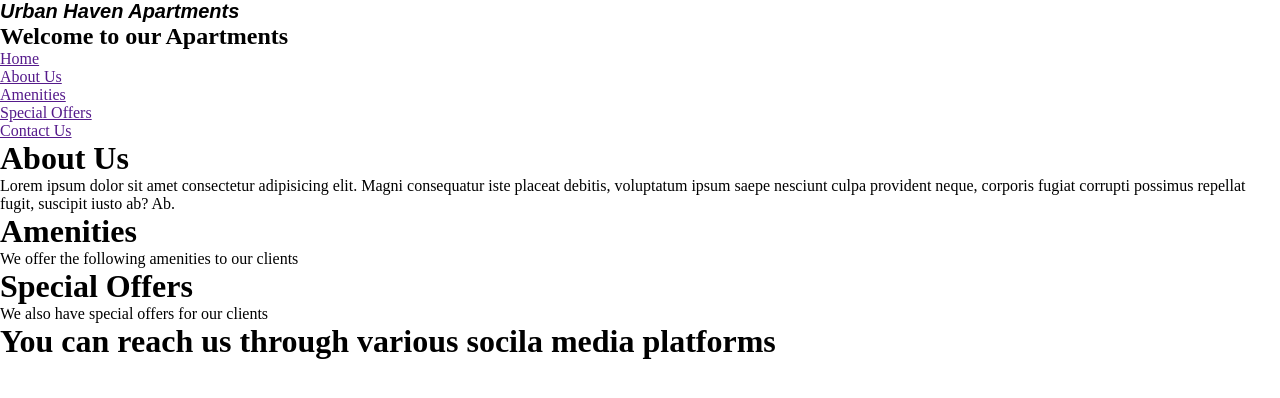
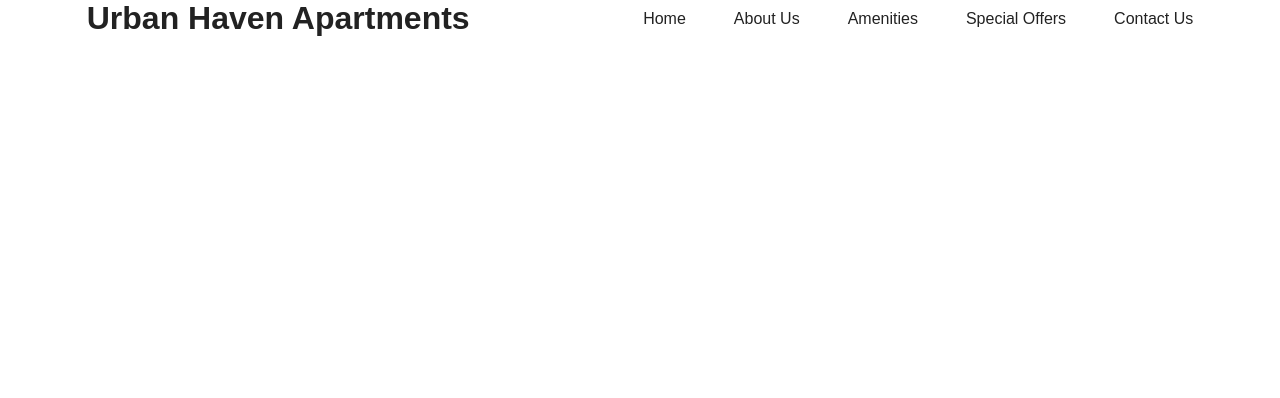
Before and after one commit to Sennyruth/Urban-Haven-Apartments, a plain HTML site: page index.html in a window 1280 px wide. Drawn offline with Linux system fonts and the light colour scheme.

Commit message:
add header

```diff
--- a/index.html
+++ b/index.html
@@ -1,30 +1,32 @@
-<!DOCTYPE html>
+<!doctype html>
 <html lang="en">
   <head>
-    <meta charset="UTF-8">
-    <meta name="viewport" content="width=device-width, initial-scale=1.0">
-    <link rel="stylesheet" href="style.css">
+    <meta charset="UTF-8" />
+    <meta name="viewport" content="width=device-width, initial-scale=1.0" />
+    <link rel="stylesheet" href="style.css" />
     <title>Urban Haven Apartments</title>
   </head>
   <body>
-   <h1 class="subtitle1">Urban Haven Apartments</h1>
-<h2 class="subtitle2">Welcome to our Apartments</h2>
-   <nav class="navigation bar">
-    <ol>
-        <li><a href="">Home</a></li>
-        <li><a href="">About Us</a></li>
-        <li><a href="">Amenities</a></li>
-        <li><a href="">Special Offers</a></li>
-        <li><a href="">Contact Us</a></li>
+    <header class="header">
+      <h1 class="headerlog">Urban Haven Apartments</h1>
+
+      <!-- <h2 class="subtitle2">Welcome to Haven Apartments</h2>  -->
+      <nav class="navigationbar">
+        <ol class="navlist">
+          <li><a href="" class="navlink">Home</a></li>
+          <li><a href="" class="navlink">About Us</a></li>
+          <li><a href="" class="navlink">Amenities</a></li>
+          <li><a href="" class="navlink">Special Offers</a></li>
+          <li><a href="" class="navlink">Contact Us</a></li>
         </ol>
       </nav>
-   <h1>About Us</h1>
+    </header>
+    <!-- <h1>About Us</h1>
    <p>Lorem ipsum dolor sit amet consectetur adipisicing elit. Magni consequatur iste placeat debitis, voluptatum ipsum saepe nesciunt culpa provident neque, corporis fugiat corrupti possimus repellat fugit, suscipit iusto ab? Ab.</p>
 <h1>Amenities</h1>
 <p>We offer the following amenities to our clients</p>
 <h1>Special Offers</h1>
 <p>We also have special offers for our clients</p>
-<h1>You can reach us through various socila media platforms</h1>
-
+<h1>You can reach us through various socila media platforms</h1> -->
   </body>
 </html>
--- a/style.css
+++ b/style.css
@@ -1,14 +1,35 @@
 *{
     margin: 0;
     padding: 0;
-    border-radius: 0;
+    border-radius: border-box;
 }
-.subtitle1{
+body{
+    font-size: 1rem;
     font-family: sans-serif;
-    font-size: 20px;
-    font-style: italic;
+    color: #222;
 }
-.navigation bar{
+.header{
+    display: flex;
     justify-content: space-around;
+    align-items: center;
+}
+@media screen and (max-width: 59.4em) {
+    .header{
+        display: flex;
+        flex-direction: column;
+    }
+
+}
+.headerlog{
+    text-transform: capitalize;
+}
+.navlist{
+    list-style: none;
     display: flex;
+   gap: 3rem;
 }
+.navlink{
+    text-decoration: none;
+    text-transform: capitalize;
+    color: #222;
+}
```
Lines whose indentation alone changed are shown as unchanged.
